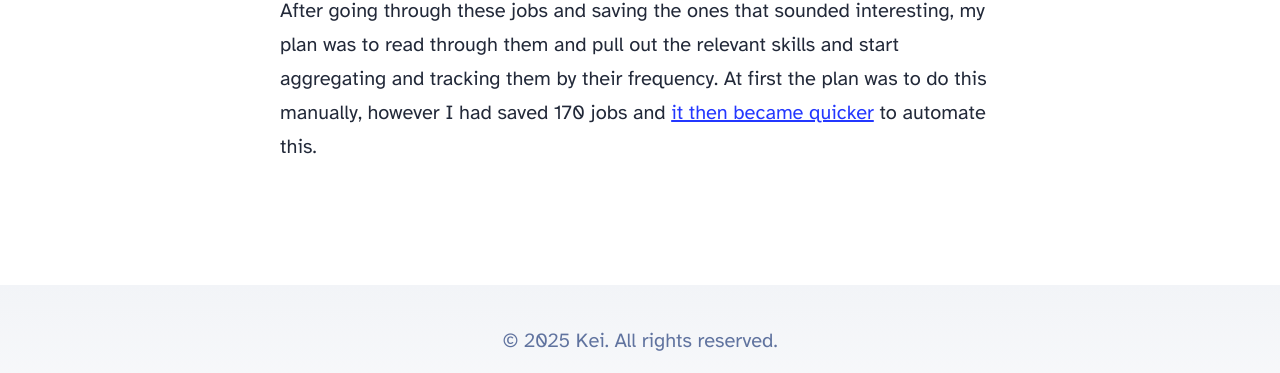
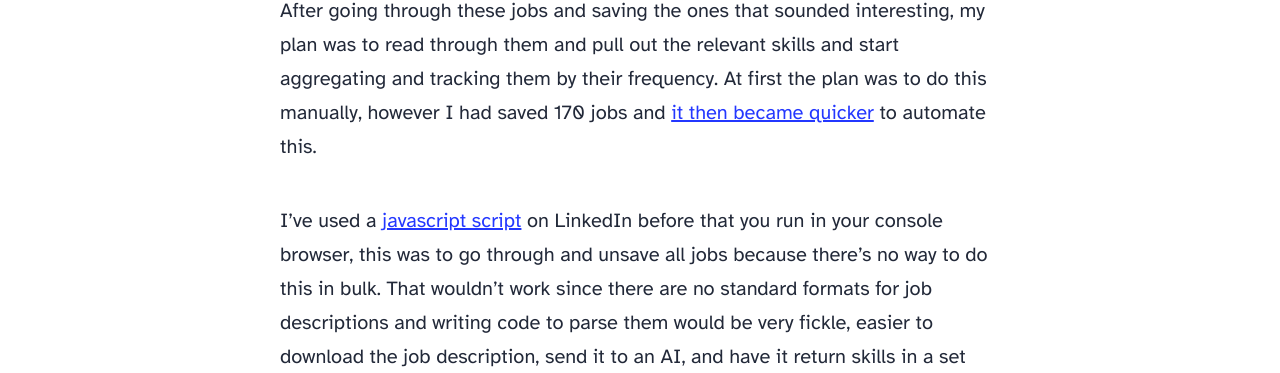
Before and after one commit to kei-mp/blog, an Astro site: page /blog/ai-job-scraping in a window 1280 px wide. Shown: the part 1949-2322 px from the top of the page. Built offline with nearby package versions, Linux system fonts and the light colour scheme; Astro itself is replaced by a stand-in of ours.

Commit message:
blog: expand on tech stack for ai job scraping post

```diff
--- a/src/content/blog/ai-job-scraping.md
+++ b/src/content/blog/ai-job-scraping.md
@@ -10,3 +10,5 @@ I've been working in the oil & gas industry for the last 3 years, albeit more on
 I started looking at defense-related jobs that allow me to use my broad-ranging skillset in mechanical, software, and a lesser extent electrical engineering. If you search "defense" on LinkedIn, you get roles such as systems, product, program, solution, design, test, or RF engineers. Most of these roles would allow me to use the cross-disciplines skills I've gained; I definitely don't qualify for RF roles, that's pure electrical but it's something I've always found interesting after developing a RFID tracking system to install on offshore drillships.
 
 After going through these jobs and saving the ones that sounded interesting, my plan was to read through them and pull out the relevant skills and start aggregating and tracking them by their frequency. At first the plan was to do this manually, however I had saved 170 jobs and [it then became quicker](https://xkcd.com/1205/) to automate this.
+
+I've used a [javascript script](https://gist.github.com/matale/8b7c0fd8425c60ebe6db0c08bc82607b) on LinkedIn before that you run in your console browser, this was to go through and unsave all jobs because there's no way to do this in bulk. That wouldn't work since there are no standard formats for job descriptions and writing code to parse them would be very fickle, easier to download the job description, send it to an AI, and have it return skills in a set format that can then be parsed. Off the top of my head this would likely need a browser driver like selenium to navigate the website, a scripting language (likely python for it's AI libraries, especially pydandtic for response type checking, and then an AI api to send the job descriptions to.)
```
